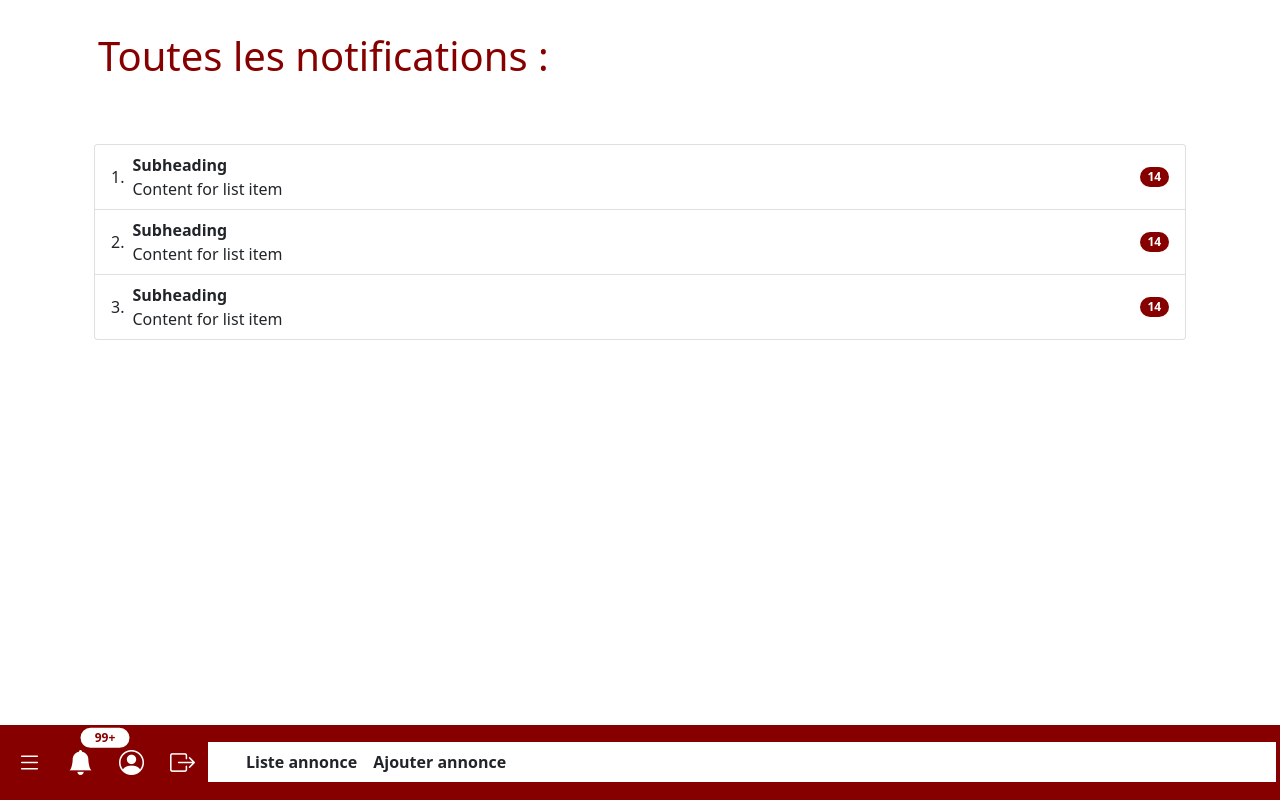
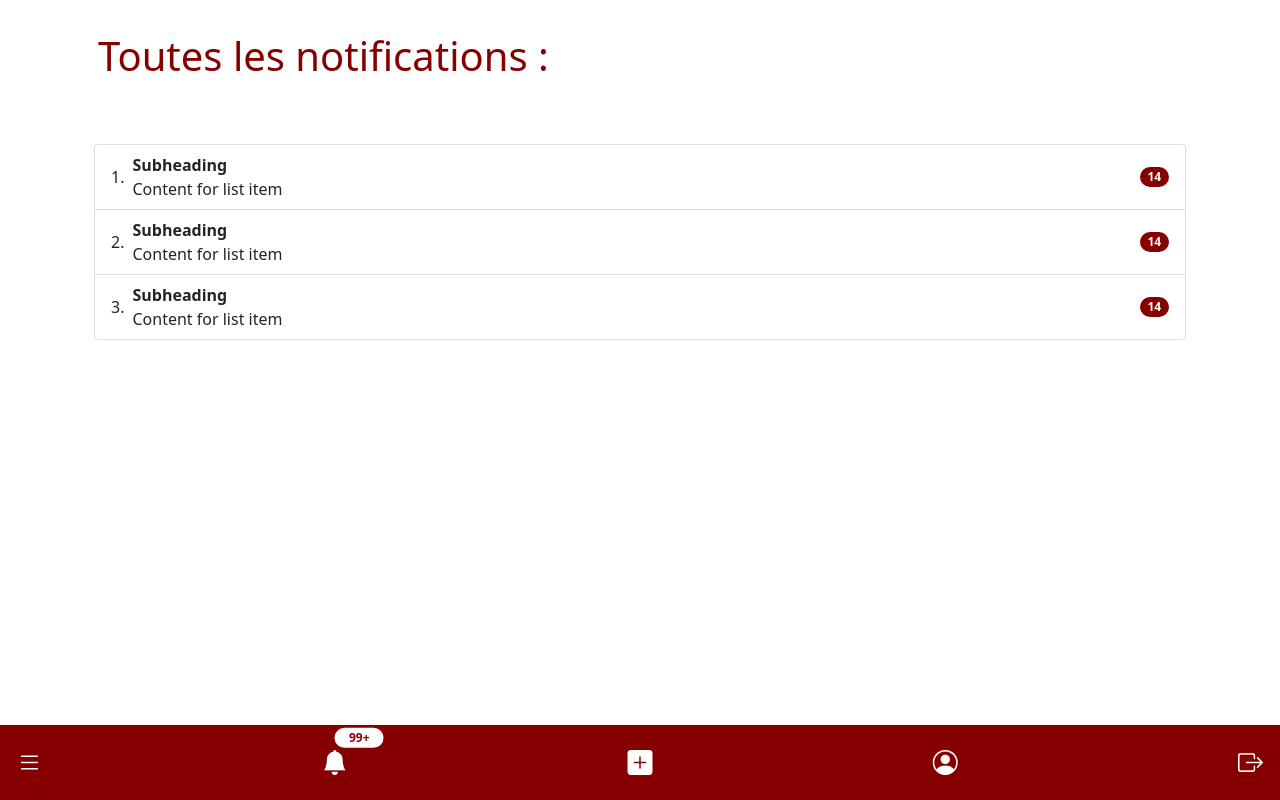
Before and after one commit to HaingoAdri/ionic_Voiture, a React (Vite) app: page /Notification in a window 1280 px wide. Built offline with nearby package versions, Linux system fonts and the light colour scheme.

Commit message:
Refonte barre navigation

```diff
--- a/src/components/Pages/Navigation.tsx
+++ b/src/components/Pages/Navigation.tsx
@@ -12,8 +12,8 @@ class Navigation extends React.Component{
         return (
             <nav className="navbar fixed-bottom navbar-expand-sm navbar-dark bgg">
                 <div className="container-fluid p-1">
-                    <button className="btn btn-outline-white" data-bs-toggle="collapse" data-bs-target="#navbarCollapse" aria-controls="navbarCollapse" aria-expanded="false" aria-label="Toggle navigation">
-                        <i className="bi bi-list text-white"></i>
+                    <button type="button" className="btn btn-outline-white position-relative text-center ml-5 border-none">
+                        <Link to="/Acceuil"><i className="bi bi-list text-white"></i></Link>
                     </button>
                     <button type="button" className="btn btn-outline-white position-relative rounded-pill text-center ml-5 ">
                         <Link to="/Notification"><i className="bi bi-bell-fill text-white"></i></Link>
@@ -23,22 +23,14 @@ class Navigation extends React.Component{
                         </span>
                     </button>
                     <button type="button" className="btn btn-outline-white position-relative text-center ml-5 border-none">
+                        <Link to="/Inserer_Annonce"><i className="bi bi-plus-square-fill text-white"></i></Link>
+                    </button>
+                    <button type="button" className="btn btn-outline-white position-relative text-center ml-5 border-none">
                         <Link to="/Compte"><i className="bi bi-person-circle text-white"></i></Link>
                     </button>
                     <button type="button" className="btn btn-outline-white position-relative rounded-pill text-center ">
                         <i className="bi bi-box-arrow-right text-white"></i>
                     </button>
-                    <div className="collapse navbar-collapse bw" id="navbarCollapse">
-                        <ul className="navbar-nav fw-bolder">
-                            <li className="nav-item">
-                                <Link to="/Acceuil" className="nav-link text-dark" aria-current="page">Liste annonce</Link>
-                            </li>
-                            <li className="nav-item">
-                                <Link to="/Inserer_Annonce" className="nav-link text-dark">Ajouter annonce</Link>
-                            </li>
-
-                        </ul>
-                    </div>
                 </div>
             </nav>
         );
```
